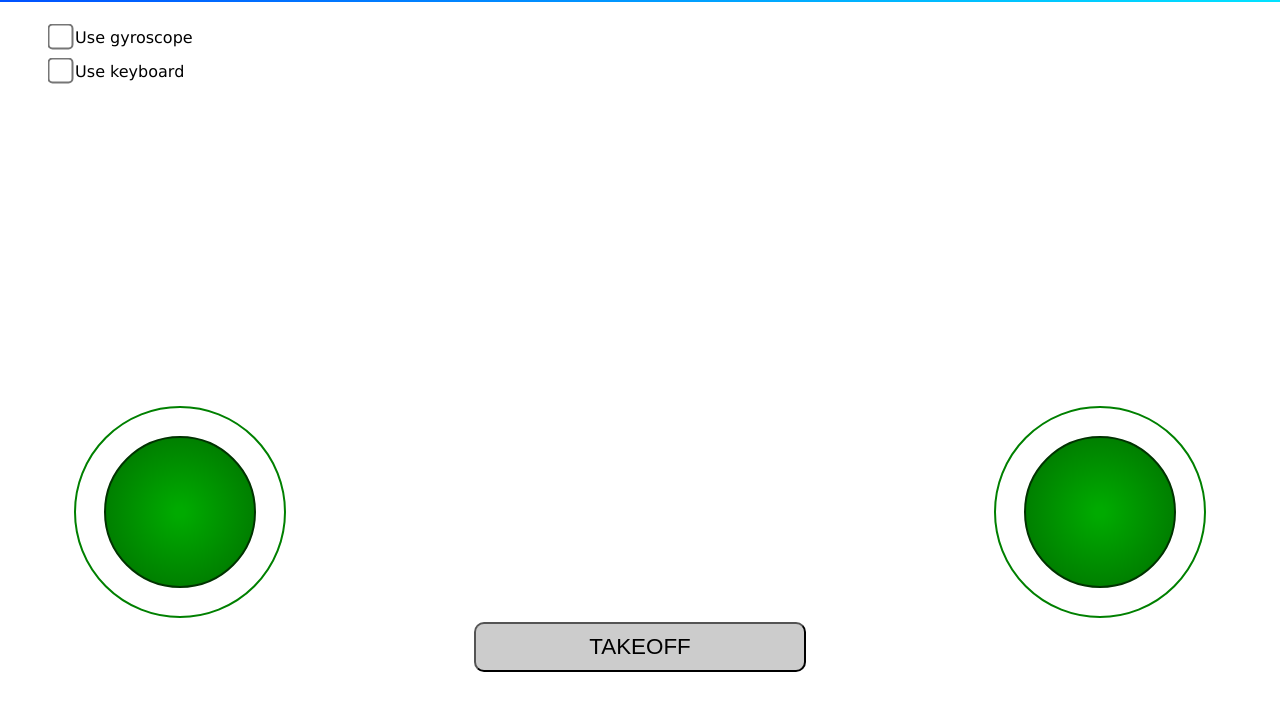
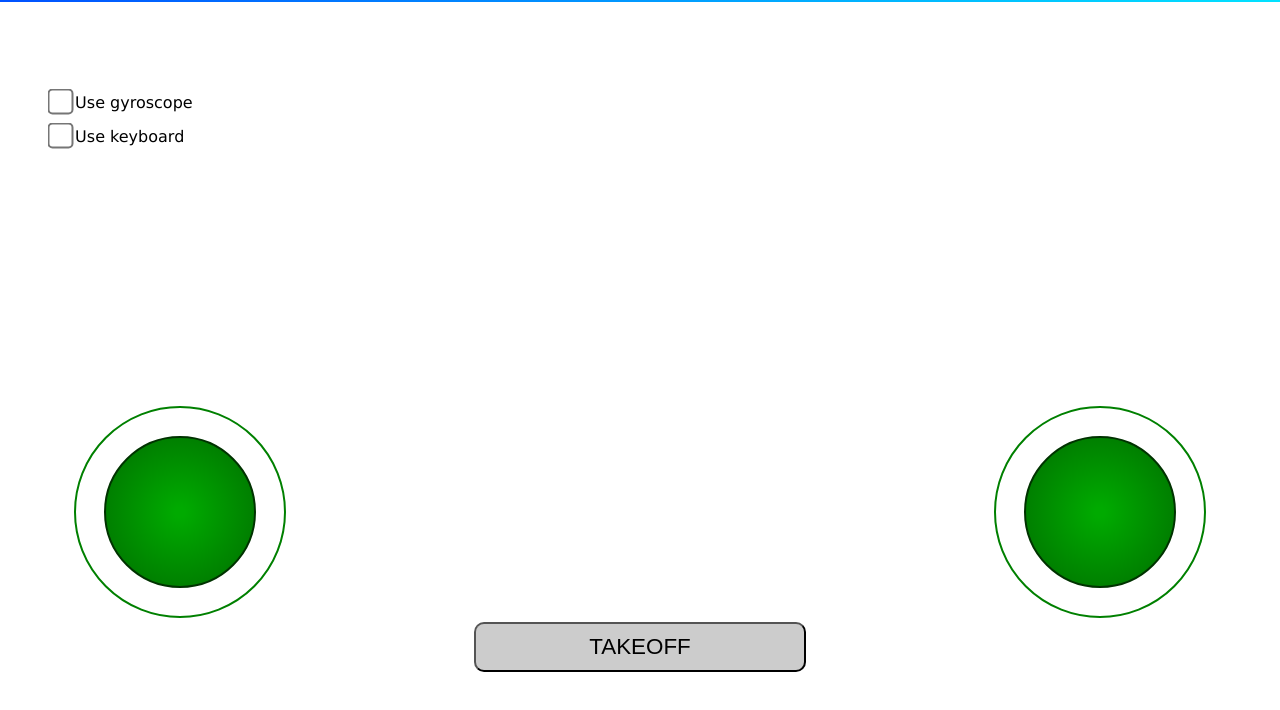
Before and after one commit to MartienskieNum1/Drone-Project-ParrotAR, a website: page interface/manual-stick.html in a window 1280 px wide. Shown: the part 78-788 px from the top of the page. Drawn offline with nearby package versions, Linux system fonts and the light colour scheme; no server answers.

Commit message:
replace functionalities

```diff
--- a/interface/css/stick.css
+++ b/interface/css/stick.css
@@ -29,7 +29,7 @@ button {
 /*functionalities*/
 .functionalities {
     position: absolute;
-    top: 105px;
+    top: 170px;
     left: 50px;
 }
 
```
